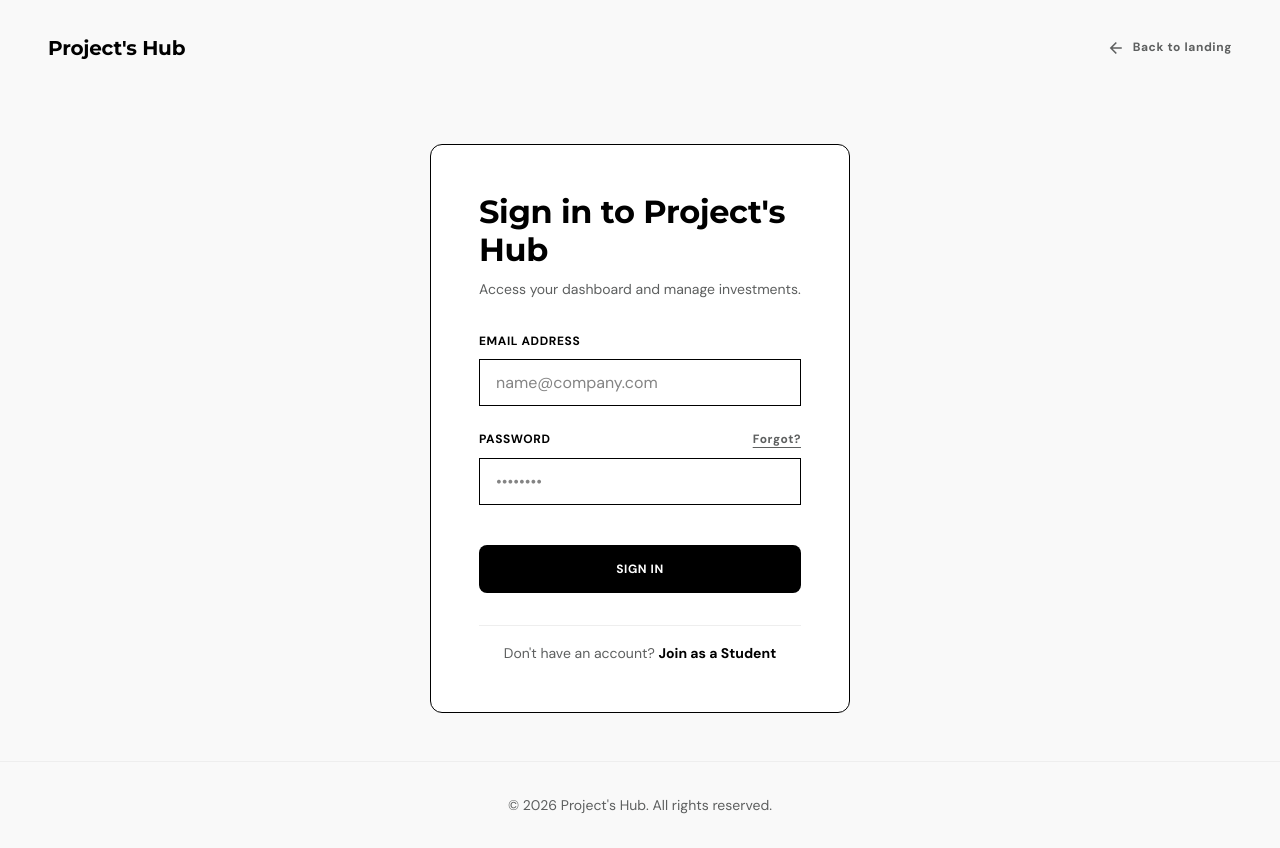
After one commit to WH-Bertin/ProjectsHub-Fullstack-, a Django app: page /login in a window 1280 px wide. The commit adds this page. Run offline with Django 5.2, Linux system fonts and the light colour scheme.

Commit message:
configuring login page

```diff
--- /dev/null
+++ b/Projects_Hub/Project_Hub_app/templates/login/login.html
@@ -0,0 +1,68 @@
+{% load static %}
+<!DOCTYPE html>
+<html lang="en">
+
+<head>
+    <meta charset="utf-8" />
+    <meta name="viewport" content="width=device-width, initial-scale=1.0" />
+    <title>Login | Project's Hub</title>
+    <link href="https://fonts.googleapis.com/css2?family=Montserrat:wght@400;500;600;700;800&family=DM+Sans:wght@400;500;700&display=swap" rel="stylesheet" />
+    <link href="https://fonts.googleapis.com/css2?family=Material+Symbols+Outlined:wght,FILL@100..700,0..1&display=swap" rel="stylesheet" />
+    <link rel="stylesheet" href="{% static 'login/css/login.css' %}" />
+</head>
+
+<body>
+
+    <!-- Top bar -->
+    <header class="login-topbar">
+        <span class="nav-brand">Project's Hub</span>
+        <a class="back-link" href="{% url 'index' %}">
+            <span class="material-symbols-outlined">arrow_back</span>
+            Back to landing
+        </a>
+    </header>
+
+    <!-- Centered login card -->
+    <main class="login-main">
+        <div class="login-card">
+
+            <div>
+                <h1 class="card-title">Sign in to Project's Hub</h1>
+                <p class="card-subtitle">Access your dashboard and manage investments.</p>
+            </div>
+
+            <!-- form action goes to admin.html for this static demo -->
+            <form class="login-form" action="admin.html" method="get">
+
+                <div class="form-group">
+                    <label class="form-label" for="email">Email Address</label>
+                    <input class="form-input" id="email" type="email" placeholder="name@company.com" required />
+                </div>
+
+                <div class="form-group">
+                    <div class="form-row">
+                        <label class="form-label" for="password">Password</label>
+                        <a class="form-link" href="#">Forgot?</a>
+                    </div>
+                    <input class="form-input" id="password" type="password" placeholder="••••••••" required />
+                </div>
+
+                <button class="btn-submit" type="submit">Sign in</button>
+
+            </form>
+
+            <div class="card-footer-note">
+                <p>Don't have an account? <a href="#">Join as a Student</a></p>
+            </div>
+
+        </div>
+    </main>
+
+    <!-- Footer -->
+    <footer class="login-footer">
+        <p>© 2026 Project's Hub. All rights reserved.</p>
+    </footer>
+
+    <script src="{% static 'login/js/login.js' %}" defer></script>
+</body>
+</html>
--- a/Projects_Hub/Project_Hub_app/urls.py
+++ b/Projects_Hub/Project_Hub_app/urls.py
@@ -1,6 +1,8 @@
 from django.urls import path
-from .views import index
+from .views import index,login
 
 urlpatterns = [
-    path('', index ,name = 'index')
+    path('', index ,name = 'index'),
+    path('login', login ,name='login'),
+
 ]
--- a/Projects_Hub/Project_Hub_app/views.py
+++ b/Projects_Hub/Project_Hub_app/views.py
@@ -5,3 +5,6 @@ from django.http import HttpResponse
 
 def  index (request):
     return render(request , 'index/index.html')
+
+def login(request):
+    return render(request,'login/login.html')
--- /dev/null
+++ b/Projects_Hub/productionfiles/login/css/login.css
@@ -0,0 +1,237 @@
+/* --- Reset & Base ----------------------------------------- */
+*,
+*::before,
+*::after {
+    box-sizing: border-box;
+    margin: 0;
+    padding: 0;
+}
+
+html {
+    -webkit-font-smoothing: antialiased;
+}
+
+body {
+    font-family: 'DM Sans', sans-serif;
+    font-size: 16px;
+    line-height: 1.6;
+    color: #1a1c1c;
+    background-color: #f9f9f9;
+    min-height: 100vh;
+    display: flex;
+    flex-direction: column;
+}
+
+a {
+    text-decoration: none;
+    color: inherit;
+}
+
+img {
+    display: block;
+    max-width: 100%;
+}
+
+.material-symbols-outlined {
+    font-variation-settings: 'FILL' 0, 'wght' 400, 'GRAD' 0, 'opsz' 24;
+    vertical-align: middle;
+}
+
+/* --- Top Bar ---------------------------------------------- */
+.login-topbar {
+    display: flex;
+    align-items: center;
+    justify-content: space-between;
+    max-width: 1280px;
+    margin: 0 auto;
+    padding: 32px 48px;
+    width: 100%;
+}
+
+.nav-brand {
+    font-family: 'Montserrat', sans-serif;
+    font-size: 20px;
+    font-weight: 700;
+    letter-spacing: -0.01em;
+    color: #000000;
+}
+
+.back-link {
+    display: flex;
+    align-items: center;
+    gap: 8px;
+    font-size: 12px;
+    font-weight: 700;
+    letter-spacing: 0.05em;
+    color: #5d5f5f;
+    transition: color 0.15s;
+}
+
+.back-link:hover {
+    color: #000000;
+}
+
+.back-link .material-symbols-outlined {
+    font-size: 18px;
+}
+
+/* --- Centered Login Area ---------------------------------- */
+.login-main {
+    flex: 1;
+    display: flex;
+    align-items: center;
+    justify-content: center;
+    padding: 48px 16px;
+}
+
+.login-card {
+    width: 100%;
+    max-width: 420px;
+    background-color: #ffffff;
+    border: 1px solid #000000;
+    padding: 48px;
+    border-radius: 0.75rem;
+    display: flex;
+    flex-direction: column;
+    gap: 32px;
+}
+
+/* --- Card Header ------------------------------------------ */
+.card-title {
+    font-family: 'Montserrat', sans-serif;
+    font-size: 32px;
+    font-weight: 700;
+    line-height: 1.2;
+    letter-spacing: -0.01em;
+    color: #000000;
+    margin-bottom: 8px;
+}
+
+.card-subtitle {
+    font-size: 14px;
+    color: #5d5f5f;
+}
+
+/* --- Login Form ------------------------------------------- */
+.login-form {
+    display: flex;
+    flex-direction: column;
+    gap: 24px;
+}
+
+.form-group {
+    display: flex;
+    flex-direction: column;
+    gap: 8px;
+}
+
+.form-row {
+    display: flex;
+    justify-content: space-between;
+    align-items: flex-end;
+}
+
+.form-label {
+    font-size: 12px;
+    font-weight: 700;
+    letter-spacing: 0.05em;
+    text-transform: uppercase;
+    color: #000000;
+}
+
+.form-link {
+    font-size: 12px;
+    font-weight: 700;
+    letter-spacing: 0.05em;
+    color: #5d5f5f;
+    text-decoration: underline;
+    text-underline-offset: 4px;
+    transition: color 0.15s;
+}
+
+.form-link:hover {
+    color: #000000;
+}
+
+.form-input {
+    width: 100%;
+    padding: 12px 16px;
+    border: 1px solid #000000;
+    border-radius: 0;
+    font-family: 'DM Sans', sans-serif;
+    font-size: 16px;
+    color: #1a1c1c;
+    background-color: #ffffff;
+    outline: none;
+    transition: box-shadow 0.15s;
+}
+
+.form-input:focus {
+    box-shadow: 0 0 0 2px #000000;
+}
+
+.form-input::placeholder {
+    color: #848484;
+}
+
+.btn-submit {
+    width: 100%;
+    margin-top: 16px;
+    padding: 16px;
+    background-color: #000000;
+    color: #ffffff;
+    border: none;
+    border-radius: 0.5rem;
+    font-family: 'DM Sans', sans-serif;
+    font-size: 12px;
+    font-weight: 700;
+    letter-spacing: 0.05em;
+    text-transform: uppercase;
+    cursor: pointer;
+    transition: opacity 0.15s, transform 0.1s;
+}
+
+.btn-submit:hover {
+    opacity: 0.9;
+}
+
+.btn-submit:active {
+    transform: scale(0.98);
+}
+
+/* --- Card Footer Note ------------------------------------- */
+.card-footer-note {
+    padding-top: 16px;
+    border-top: 1px solid #eeeeee;
+}
+
+.card-footer-note p {
+    font-size: 14px;
+    color: #5d5f5f;
+    text-align: center;
+}
+
+.card-footer-note a {
+    color: #000000;
+    font-weight: 700;
+    text-underline-offset: 4px;
+}
+
+.card-footer-note a:hover {
+    text-decoration: underline;
+}
+
+/* --- Page Footer ------------------------------------------ */
+.login-footer {
+    width: 100%;
+    max-width: 1280px;
+    margin: 0 auto;
+    padding: 32px 48px;
+    border-top: 1px solid #eeeeee;
+}
+
+.login-footer p {
+    font-size: 14px;
+    color: #5d5f5f;
+    text-align: center;
+}
--- /dev/null
+++ b/Projects_Hub/productionfiles/login/js/login.js
@@ -0,0 +1,26 @@
+
+const loginForm = document.querySelector('.login-form');
+const emailInput = document.getElementById('email');
+const passwordInput = document.getElementById('password');
+const demoLinks = document.querySelectorAll('a[href="#"]');
+
+if (loginForm) {
+  loginForm.addEventListener('submit', event => {
+    if (!emailInput.value.trim() || !passwordInput.value.trim()) {
+      event.preventDefault();
+      alert('Please enter both email and password to sign in.');
+      return;
+    }
+
+    alert('Signing in...');
+  });
+}
+
+if (demoLinks.length) {
+  demoLinks.forEach(link => {
+    link.addEventListener('click', event => {
+      event.preventDefault();
+      alert('This demo page does not have that link active yet.');
+    });
+  });
+}
```
Also changed, not shown: Projects_Hub/Project_Hub_app/static/login/css/login.css (added, +237 -0 lines), Projects_Hub/Project_Hub_app/static/login/js/login.js (added, +26 -0 lines), Projects_Hub/Project_Hub_app/templates/index/index.html (+4 -4 lines).
